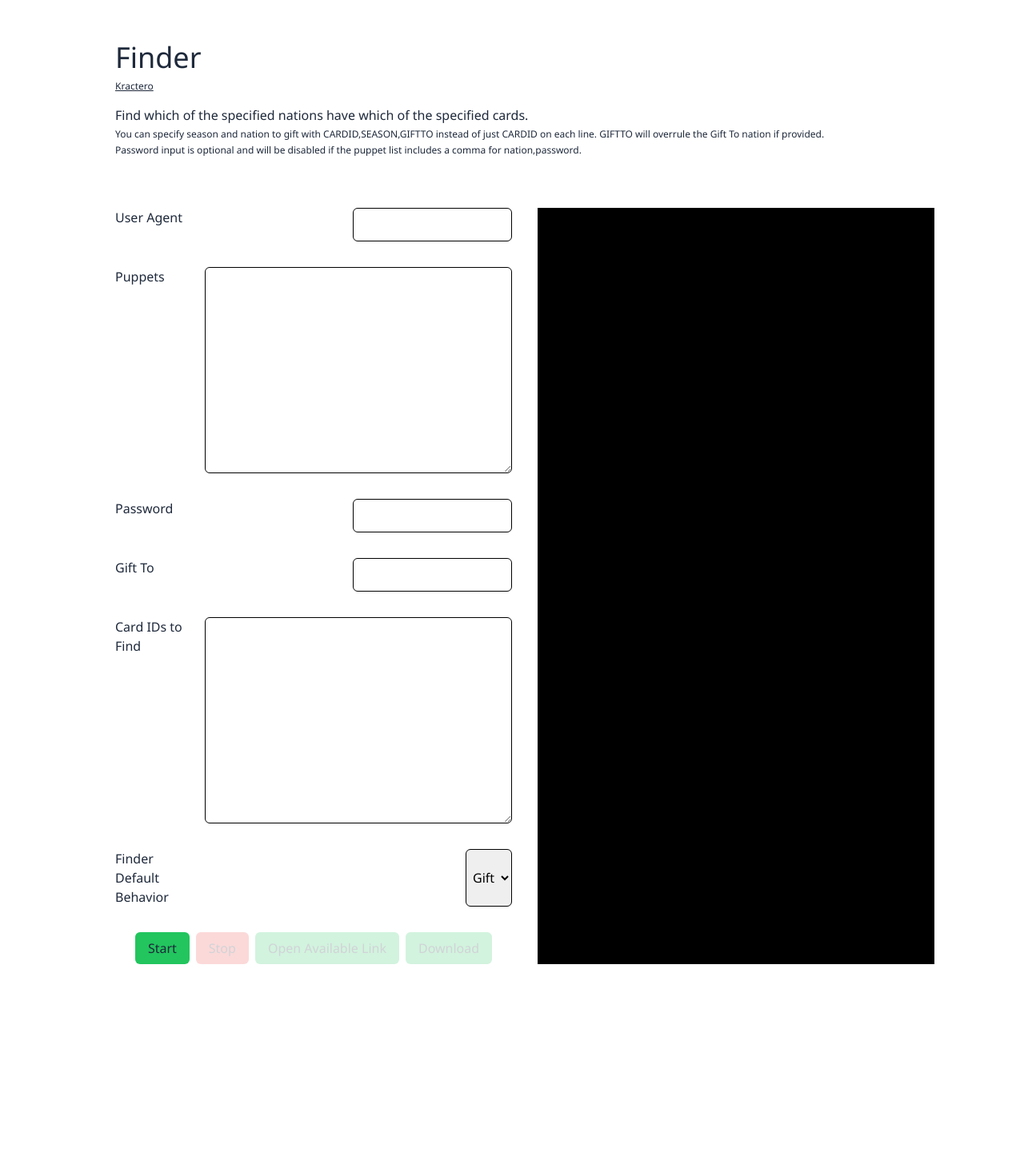
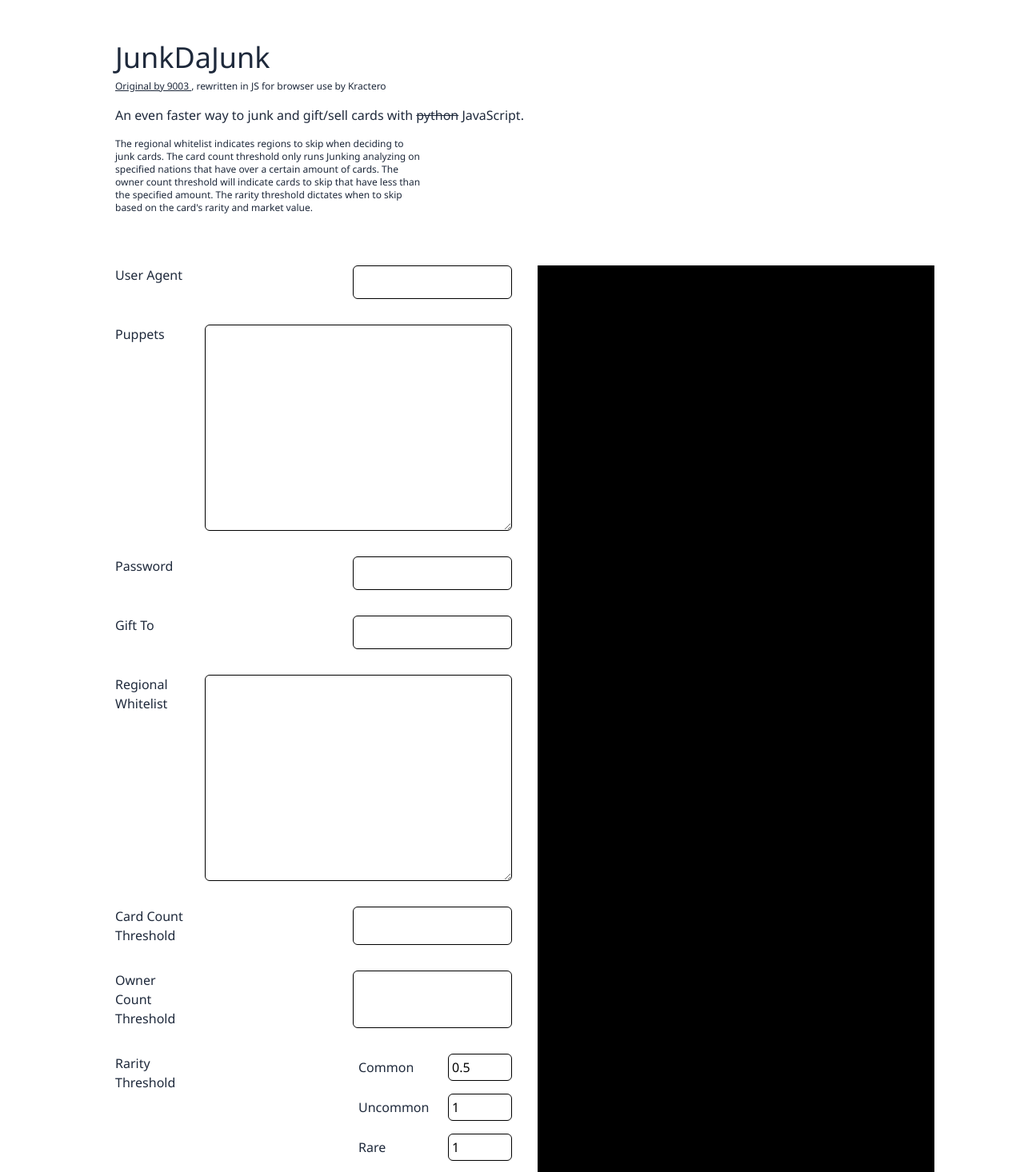
Before and after one commit to Kractero/hare, a SvelteKit app: page /tools/junkdajunk in a window 1280 px wide. Shown: the part 160-1626 px from the top of the page at 80% size. Before the commit the page ends 1454 px from the top, so only its background shows below. Built offline with nearby package versions, Linux system fonts and the light colour scheme.

Commit message:
Overwrote junkdajunk with finder apparently ??

```diff
--- a/src/routes/tools/junkdajunk/+page.svelte
+++ b/src/routes/tools/junkdajunk/+page.svelte
@@ -1,52 +1,91 @@
 <script lang="ts">
 	import { onDestroy, onMount } from 'svelte';
-	import { parser, sleep } from '$lib/helpers/utils';
+	import { parseXML, parser, sleep } from '$lib/helpers/utils';
 	import { handleDownload } from '$lib/helpers/download';
 	import { htmlContent } from '$lib/helpers/htmlContent';
 	import InputCredentials from '$lib/component/InputCredentials.svelte';
 	import Terminal from '$lib/component/Terminal.svelte';
 	import Head from '$lib/component/Head.svelte';
+	import Rarities from '$lib/component/Rarities.svelte';
 	import Input from '$lib/component/Input.svelte';
+	import Buttons from '$lib/component/Buttons.svelte';
+	const abortController = new AbortController();
+	import type { Card } from '$lib/types';
 	import Select from '$lib/component/Select.svelte';
 	import Textarea from '$lib/component/Textarea.svelte';
-	import type { Card } from '$lib/types';
 	import type { PageData } from './$types';
 	import { pushHistory } from '$lib/helpers/utils';
-	import Buttons from '$lib/component/Buttons.svelte';
+	import Checkbox from '$lib/component/Checkbox.svelte';
 	export let data: PageData;
-	const abortController = new AbortController();
-	let progress = "";
+	let progress: "";
 	let openNewLinkArr: Array<string> = [];
 	let counter = 0;
 	let junkHtml = '';
-    let downloadable = false;
 	let stoppable = false;
 	let stopped = false;
+	let downloadable = false;
 	let main = '';
+	let giftee = '';
 	let puppets = '';
-	let finderlist = '';
+	let regionalwhitelist = '';
 	let mode = 'Gift';
-	let password = "";
-	let giftee = "";
+	let password = '';
+	let owners = '';
+	let cardcount = '';
+	let rarities: {[key: string]: number};
+	let skipseason = '';
+	let skipexnation = false;
+	let sellContent = '';
+
 	onMount(() => {
 		main = data.parameters.main || localStorage.getItem("main") as string || "";
-		puppets = localStorage.getItem("puppets") as string || "";
-		finderlist = localStorage.getItem("finderList") as string || "";
+		puppets = localStorage.getItem("gotissuesPuppets") as string || "";
 		password = localStorage.getItem("password") as string || "";
 		mode = data.parameters.mode || localStorage.getItem("finderMode") as string || "Gift";
+		regionalwhitelist = data.parameters.regions?.replaceAll(',', '\n') || localStorage.getItem("junkdajunkRegionalWhitelist") as string || "";
 		giftee = data.parameters.giftee || localStorage.getItem("finderGiftee") as string || "";
+		rarities = localStorage.getItem("junkdajunkRarities") ? JSON.parse(localStorage.getItem("junkdajunkRarities") as string) : {
+            common: 0.5,
+            uncommon: 1,
+            rare: 1,
+            'ultra-rare': 1,
+            epic: 1,
+        }
+		owners = data.parameters.owners || localStorage.getItem("junkdajunkOwnerCount") as string || "";
+		cardcount = data.parameters.cardcount || localStorage.getItem("junkdajunkCardCount") as string || "";
+		skipseason = data.parameters.skipseason || localStorage.getItem("junkdajunkOmittedSeasons") as string || "";
+		skipexnation = (data.parameters.skipexnation === 'true') || (localStorage.getItem("junkdajunkExnation") === 'true') || false;
 	});
 	onDestroy(() => abortController.abort());
 
-	async function finder(main: string, puppets: string) {
-		pushHistory(`?main=${main}&mode=${mode}${giftee ? `&giftee=${giftee}`: ""}`)
+	async function junkDaJunk(main: string, puppets: string) {
+		pushHistory(`?main=${main}&mode=${mode}${owners ? `&owners=${owners}` : ""}${cardcount ? `&cardcount=${cardcount}` : ""}${regionalwhitelist ? `&regions=${regionalwhitelist.replaceAll('\n', ',')}` : ""}${skipseason ? `&skipseason=${skipseason}` : ""}${skipexnation ? `&skipexnation=${skipexnation}` : ""}`)
 		downloadable = false;
 		stoppable = true;
 		stopped = false;
+		progress = '';
+		junkHtml = '';
+		sellContent = '';
+		const interimSells = [];
 		let puppetsList = puppets.split('\n');
-		progress += "<p>Initiating Finder...</p>";
-		const toFind = finderlist.split('\n');
-		progress += `<p>Finding -> ${toFind.map((card) => card.trim()).join(', ')}</p>`;
+		const whiteList = regionalwhitelist ? regionalwhitelist.split('\n') : [];
+		if (whiteList.length > 0) {
+			progress += `<p>Whitelisting regions: ${whiteList.map((region) => region.trim()).join(', ')}</p>`;
+		}
+		if (skipseason.length > 0) {
+			progress += `<p>Skipping seasons:`
+			for (let i = 0; i < skipseason.length; i++) {
+				progress += `${i + 1} `
+			}
+		}
+		if (skipexnation === true) {
+			progress += `<p>Skipping s1 exnations</p>`
+		}
+		const rarityArr = Object.entries(rarities);
+		for (let i = 0; i < rarityArr.length; i++) {
+			progress += `<p>${rarityArr[i][0]} junk threshold at ${rarityArr[i][1]}</p>`;
+		}
+		progress += `<p class="font-bold">Initiating JunkDaJunk...</p>`;
 		for (let i = 0; i < puppetsList.length; i++) {
 			let currentNationXPin = ""
 			let nation = puppetsList[i].toLowerCase().replaceAll(' ', '_');
@@ -55,33 +94,84 @@
 			}
 			try {
 				await sleep(700);
-				progress += `<p>Processing ${nation} ${i + 1}/${puppetsList.length} puppets</p>`;
-				const response = await fetch(
-					`https://www.nationstates.net/cgi-bin/api.cgi/?nationname=${nation}&q=cards+deck`,
-					{
-						headers: {
-							'User-Agent': main
+				progress += `<p class="font-semibold">Processing ${nation} ${i + 1}/${puppetsList.length} puppets</p>`;
+				const xmlDocument = await parseXML(`https://www.nationstates.net/cgi-bin/api.cgi/?nationname=${nation}&q=cards+deck`, main);
+				let cards: Array<Card> = xmlDocument.CARDS.DECK.CARD;
+					cards = cards ? Array.isArray(cards) ? cards : [cards] : []
+				if (cards && cards.length > 0 && cards.length > Number(cardcount)) {
+					for (let i = 0; i < cards.length; i++) {
+						const id = cards[i].CARDID;
+						const season = cards[i].SEASON;
+						if (abortController.signal.aborted || stopped) {
+							break;
+						}
+						await sleep(700);
+						const xmlDocument = await parseXML(`https://www.nationstates.net/cgi-bin/api.cgi/?cardid=${id}&season=${season}&q=card+markets+info+owners`, main);
+						const card: Card = xmlDocument.CARD
+						const owners = new Set(card.OWNERS.OWNER)
+						const category = card.CATEGORY;
+						const marketValue = card.MARKET_VALUE;
+						const region = card.REGION;
+
+						let highestBid = 0;
+						const markets = card.MARKETS ? card.MARKETS.MARKET : [];
+						if (Array.isArray(markets)) {
+							markets.forEach((market) => {
+								if (market.TYPE === 'bid') {
+									const price = parseFloat(market.PRICE);
+									if (price > highestBid) {
+										highestBid = price;
 									}
 								}
-				);
-				const xml = await response.text();
-				const xmlDocument = parser.parse(xml);
-				let cards: Array<Card> = xmlDocument.CARDS.DECK.CARD;
-				cards = cards ? Array.isArray(cards) ? cards : [cards] : []
-                const matches = finderlist.split('\n').map(matcher => matcher.split(','))
-				if (cards && cards.length > 0) {
-					for (let j = 0; j < cards.length; j++) {
-						const id = cards[j].CARDID;
-						const season = cards[j].SEASON
-						const matchingIndex = matches.findIndex(match => match[0] === String(id));
-						if (matchingIndex !== -1) {
-							const matchSeason = matches[matchingIndex][1];
-							const matchGiftee = matches[matchingIndex][2];
-							giftee = matchGiftee || giftee;
-							if (matchSeason && matchSeason !== String(season)) {
-								progress += `<p>Found ${id} but not right season.`
+							});
 						} else {
-								progress += `<p class="text-green-400">Found S${season} ${id} on ${puppetsList[i]}</p>`;
+							if (markets.TYPE === 'bid') {
+								const price = parseFloat(markets.PRICE);
+								if (price > highestBid) {
+									highestBid = price;
+								}
+							}
+						}
+
+						let junk = true;
+						let reason = ""
+						if (skipseason.includes(String(season))) {
+							junk = false;
+							reason = `, <span class="text-blue-400">is ignored season ${season}</span>`
+						}
+						if (owners && Number(owners) < owners.size) {
+							junk = false;
+							reason = `, <span class="text-blue-400">has less owners than ${owners}</span>`
+						}
+						if (rarities.hasOwnProperty(category) && highestBid > rarities[category]) {
+							junk = false;
+							reason = `, <span class="text-blue-400">has high bid</span>`
+						}
+						if (parseFloat(marketValue) > 10) {
+							junk = false;
+							reason = `, <span class="text-blue-400">MV over 10</span>`
+						};
+						if (!region && skipexnation) {
+							junk = false;
+							reason = `, <span class="text-blue-400">S1 exnation</span>`
+						}
+						if (region && whiteList.includes(region)) {
+							junk = false;
+							reason = `, <span class="text-blue-400">is in whitelisted ${region}</span>`
+						}
+
+						if (junk) {
+							progress += `<p>${i + 1}/${
+									cards.length
+								} -> Junking S${season} ${category.toUpperCase()} ${id} with mv ${marketValue} and highest bid ${highestBid}</p>`;
+							openNewLinkArr = [
+								...openNewLinkArr,
+								`https://www.nationstates.net/container=${nation}/nation=${nation}/page=ajax3/a=junkcard/card=${id}/season=${season}/User_agent=${main}Script=JunkDaJunk/Author_discord=scrambleds/Author_main_nation=Kractero/autoclose=1`
+							];
+							junkHtml += `<tr><td><p>${i + 1} of ${
+								cards.length
+							}</p></td><td><p><a target="_blank" href="https://www.nationstates.net/container=${nation}/nation=${nation}/page=ajax3/a=junkcard/card=${id}/season=${season}/User_agent=${main}Script=JunkDaJunk/Author_discord=scrambleds/Author_main_nation=Kractero/autoclose=1\n">Link to Card</a></p></td></tr>\n`;
+						} else {
 							if (mode === "Gift") {
 								let token = ""
 								await sleep(700);
@@ -114,63 +204,71 @@
 								}
 							} else {
 								progress += `<p class="text-green-400">${nation} owns ${id}!`;
-									openNewLinkArr = [
-										...openNewLinkArr,
-										`https://www.nationstates.net/page=deck/container=${nation}/nation=${nation}/card=${id}/season=${season}/User_agent=${main}Script=Finder/Author_discord=scrambleds/Author_main_nation=Kractero/autoclose=1`
-									];
-									junkHtml += `<tr><td><p>${i + 1} of ${
+								interimSells.push(
+									`https://www.nationstates.net/page=deck/container=${nation}/nation=${nation}/card=${id}/season=${season}/User_agent=${main}Script=JunkDaJunk/Author_discord=scrambleds/Author_main_nation=Kractero/autoclose=1`
+								);
+								sellContent += `<tr><td><p>${i + 1} of ${
 									cards.length
-									}</p></td><td><p><a target="_blank" href="https://www.nationstates.net/page=deck/container=${nation}/nation=${nation}/card=${id}/season=${season}/User_agent=${main}Script=Finder/Author_discord=scrambleds/Author_main_nation=Kractero/autoclose=1\n">Link to Card</a></p></td></tr>\n`;
-								}
+								}</p></td><td><p><a target="_blank" href="https://www.nationstates.net/page=deck/container=${nation}/nation=${nation}/card=${id}/season=${season}/User_agent=${main}Script=JunkDaJunk/Author_discord=scrambleds/Author_main_nation=Kractero/autoclose=1\n">Link to Card</a></p></td></tr>\n`;
 							}
 						}
 					}
 				} else {
-					progress += `<p class="text-blue-400">It is likely ${nation} has 0 cards, skipping!`
+					if (cards && cards.length > 0 && cardcount) progress += `<p class="text-blue-400">${nation} has less cards than ${cardcount}, skipping!`
+					else progress += `<p class="text-blue-400">It is likely ${nation} has 0 cards, skipping!`
 				}
 			} catch (err) {
 				progress += `<p class="text-red-400">Error processing ${nation} with ${err}</p>`;
 			}
 		}
+		junkHtml = junkHtml + sellContent;
 		progress += `<p>Finished processing</p>`;
 		downloadable = true;
 		stoppable = false;
 	}
 </script>
 
-<Head title={"Hare - Finder"} description={"Find which of the specified nations have which of the specified cards."} />
+<Head title={"Hare - JunkDaJunk"} description={"An even faster way to junk cards with JavaScript."} />
 
-<h1 class="text-4xl mb-2">Finder</h1>
+<h1 class="text-4xl mb-2">JunkDaJunk</h1>
 <p class="text-xs mb-4">
-	<a class="underline" href="https://github.com/Kractero/cards-utilities/blob/main/finder.py" target="_blank" rel="noreferrer noopener">
-		Kractero
-	</a>
-<p class="mb-1">
-	Find which of the specified nations have which of the specified cards.
+	<a class="underline" href="https://github.com/jmikk/Card-Proccessor" target="_blank" rel="noreferrer noopener">
+		Original by 9003
+	</a>, rewritten in JS for browser use by Kractero</p>
+<p class="mb-4">
+	An even faster way to junk and gift/sell cards with <span class="line-through">python</span> JavaScript.
 </p>
-<p class={`text-xs ${mode === "Gift" ? "mb-1" : "mb-16"}`}>
-	You can specify season and nation to gift with CARDID,SEASON,GIFTTO instead of just CARDID on each line.
-	GIFTTO will overrule the Gift To nation if provided.
+<p class="text-xs mb-16 max-w-sm">
+	The regional whitelist indicates regions to skip when deciding to junk cards. The card count threshold only runs Junking
+	analyzing on specified nations that have over a certain amount of cards. The owner count threshold will indicate cards to skip
+	that have less than the specified amount. The rarity threshold dictates when to skip based on the card's rarity and market value.
 </p>
-{#if mode === "Gift"}
-	<p class="text-xs mb-16">
-		Password input is optional and will be disabled if the puppet list includes a comma for nation,password.
-	</p>
-{/if}
 
 <div class="lg:w-[1024px] lg:max-w-5xl flex flex-col lg:flex-row gap-8 break-normal">
-	<form on:submit|preventDefault={() => finder(main, puppets)} class="flex flex-col gap-8">
-		<InputCredentials bind:main bind:puppets bind:password authenticated={mode === "Gift" ? true : false} />
+	<form on:submit|preventDefault={() => junkDaJunk(main, puppets)} class="flex flex-col gap-8">
+		<InputCredentials bind:main bind:puppets authenticated={mode === "Gift" ? true : false} />
 		{#if mode === "Gift"}
 			<Input text={`Gift To`} bind:bindValue={giftee} forValue="giftee" required={true} />
 		{/if}
-		<Textarea text="Card IDs to Find" bind:bindValue={finderlist} forValue="find" required />
+		<Textarea text="Regional Whitelist" bind:bindValue={regionalwhitelist} forValue="regions" />
+		<Input text={`Card Count Threshold`} bind:bindValue={cardcount} forValue="card" />
+		<Input text={`Owner Count Threshold`} bind:bindValue={owners} forValue="owner" />
+		{#if rarities}
 			<div class="flex gap-4 justify-between max-w-lg">
-            <label class="w-24" for="jdj">Finder Default Behavior</label>
+				<p class="w-24">Rarity Threshold</p>
+				<Rarities bind:rarities={rarities} />
+			</div>
+		{/if}
+		<Checkbox bind:omittedSeasons={skipseason} />
+		<div class="flex flex-col lg:flex-row gap-4 justify-between max-w-lg">
+            <p class="w-24">Skip S1 Exnation</p>
+			<input on:change={() => skipexnation = !skipexnation} checked={skipexnation} class="m-1" type="checkbox" />
+		</div>
+        <div class="flex flex-col lg:flex-row gap-4 justify-between max-w-lg">
+            <label class="w-24" for="jdj">JDJ Gift or Sell</label>
 			<Select bind:mode={mode} options={['Gift', 'Sell']} />
         </div>
-		<div class="max-w-lg flex justify-center gap-2">
-			<Buttons bind:stoppable={stoppable}>
+		<Buttons bind:stoppable={stoppable} >
 			<button
 				type="button"
 				disabled={!stoppable}
@@ -183,7 +281,7 @@
 				Stop
 			</button>
 			<button
-					disabled={progress.length === 0}
+				disabled={!progress}
 				type="button"
 				on:click={() => {
 					if (counter > openNewLinkArr.length - 1) {
@@ -196,12 +294,11 @@
 			>
 				Open Available Link
 			</button>
-				<button disabled={!downloadable} type="button" on:click={() => handleDownload('html', htmlContent(junkHtml), 'finder')}
+			<button type="button" disabled={!downloadable} on:click={() => handleDownload('html', htmlContent(junkHtml), 'junkDaJunk')}
 				class="bg-green-500 rounded-md px-4 py-2 transition duration-300 hover:bg-green-300 disabled:opacity-20 disabled:hover:bg-green-500">
 				Download
 			</button>
 		</Buttons>
-		</div>
 	</form>
 	<Terminal bind:progress={progress} />
 </div>
```
Lines whose indentation alone changed are shown as unchanged.
